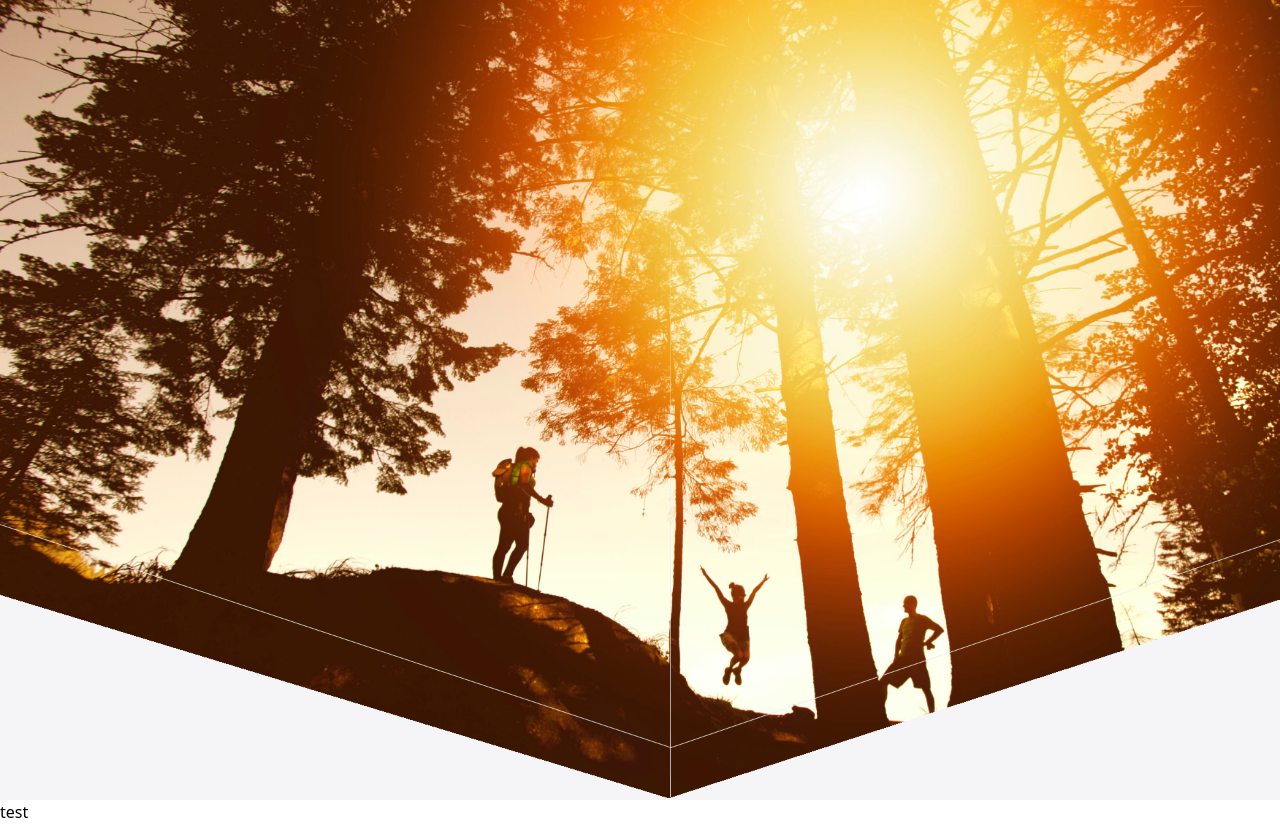
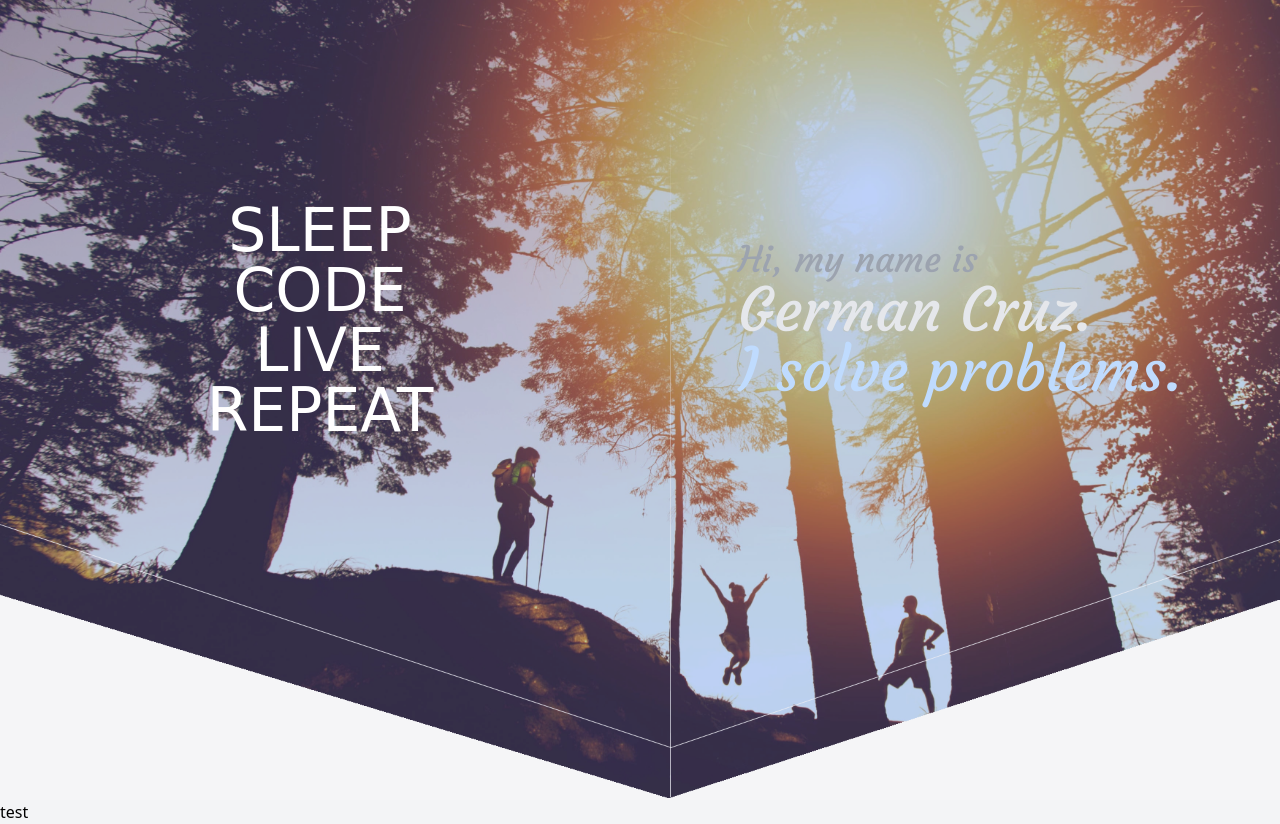
Before and after one commit to cruzgerman216/personalwebsite, a website built with Vite: page index.html in a window 1280 px wide. Built offline with nearby package versions, Linux system fonts and the light colour scheme; a web font is replaced by a local one.

Commit message:
added fonts and columns

```diff
--- a/css/tailwind.css
+++ b/css/tailwind.css
@@ -1,6 +1,13 @@
-.header {
-    @apply text-4xl font-bold text-center text-blue-500;
+@layer components{
+    .quote{
+        font-family: 'Averia Serif Libre', cursive;
+        @apply text-2xl sm:text-4xl md:text-5xl lg:text-6xl;
     }
+
+    .hand-writing{
+        font-family: 'Courgette', cursive;
+    }
+
     .image{
         background-image: url("../images/image1.jpg");
         background-position: center;
@@ -10,6 +17,8 @@
         height:60%;
     }
 
+}
+
 @tailwind base;
 @tailwind components;
 @tailwind utilities
--- a/index.html
+++ b/index.html
@@ -4,14 +4,50 @@
       <meta charset="UTF-8" />
       <meta name="viewport" content="width=device-width, initial-scale=1.0" />
       <title>German Cruz</title>
+      <link rel="preconnect" href="https://fonts.gstatic.com">
+      <link href="https://fonts.googleapis.com/css2?family=Averia+Serif+Libre&family=Courgette&display=swap" rel="stylesheet">
       <link href="/css/tailwind.css" rel="stylesheet">
-      <!-- <link rel="stylesheet" href="styles/stylesheet.css"> -->
     <!-- <script defer src="index.js"></script> -->
     </head>
-    <body class="bg-white">
-          <div class="image lg:h-full relative">
-            <img src="./images/image2.png" class="absolute bottom-0"/>
+    <body class="bg-gray-100">
+    <!-- fixed navbar -->
+    <!--
+
+
+     -->
+
+    <!-- intro container -->
+      <div class="image lg:h-full relative">
+        <div class="bg-blue-600 h-full w-full relative z-10 opacity-30"></div>
+
+        <div class="z-20 absolute top-0 left-0 grid grid-cols-2 w-full h-full">
+
+          <div class="text-center text-white container">
+            <div class="flex h-4/5">
+              <div class="ml-auto mr-auto mt-auto mb-auto">
+                <p class="quote ">SLEEP</p>
+                <p class="quote">CODE</p>
+                <p class="quote">LIVE</p>
+                <p class="quote">REPEAT</p>
+              </div>
+            </div>
           </div>
-        <p>test</p>
+<!-- change the h-full to 80% -->
+            <div class="text-center text-white ">
+              <div class="flex h-4/5">
+                <div class="m-auto">
+                  <p class="hand-writing text-left text-gray-400 text-4xl">Hi, my name is</p>
+                  <p class="hand-writing text-left text-gray-200 text-6xl">German Cruz.</p>
+                  <p class="hand-writing text-left text-blue-200 text-6xl">I solve problems.</p>
+                </div>
+              </div>
+            </div>
+
+        </div>
+
+        <img src="./images/image2.png" class="absolute w-full bottom-0 z-30"/>
+      </div>
+
+      <p>test</p>
     </body>
   </html>
```
Lines whose indentation alone changed are shown as unchanged.
